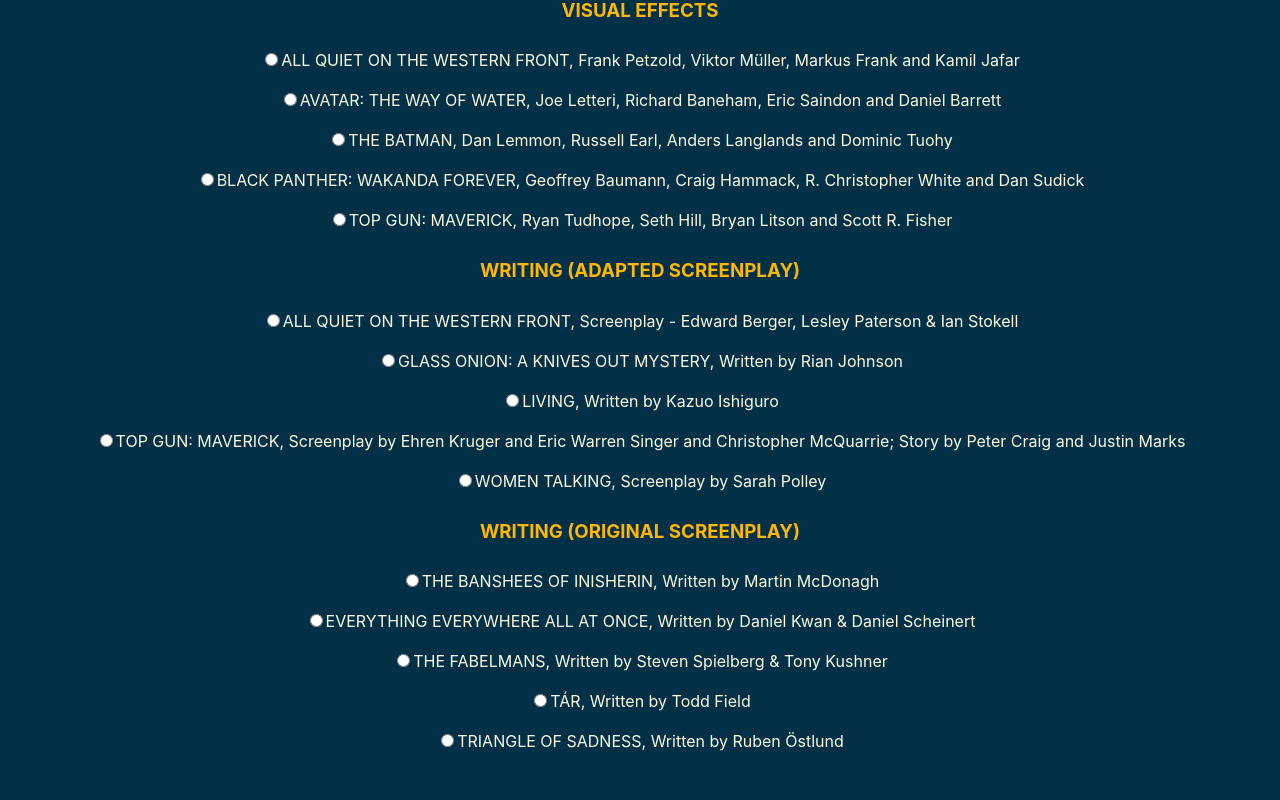
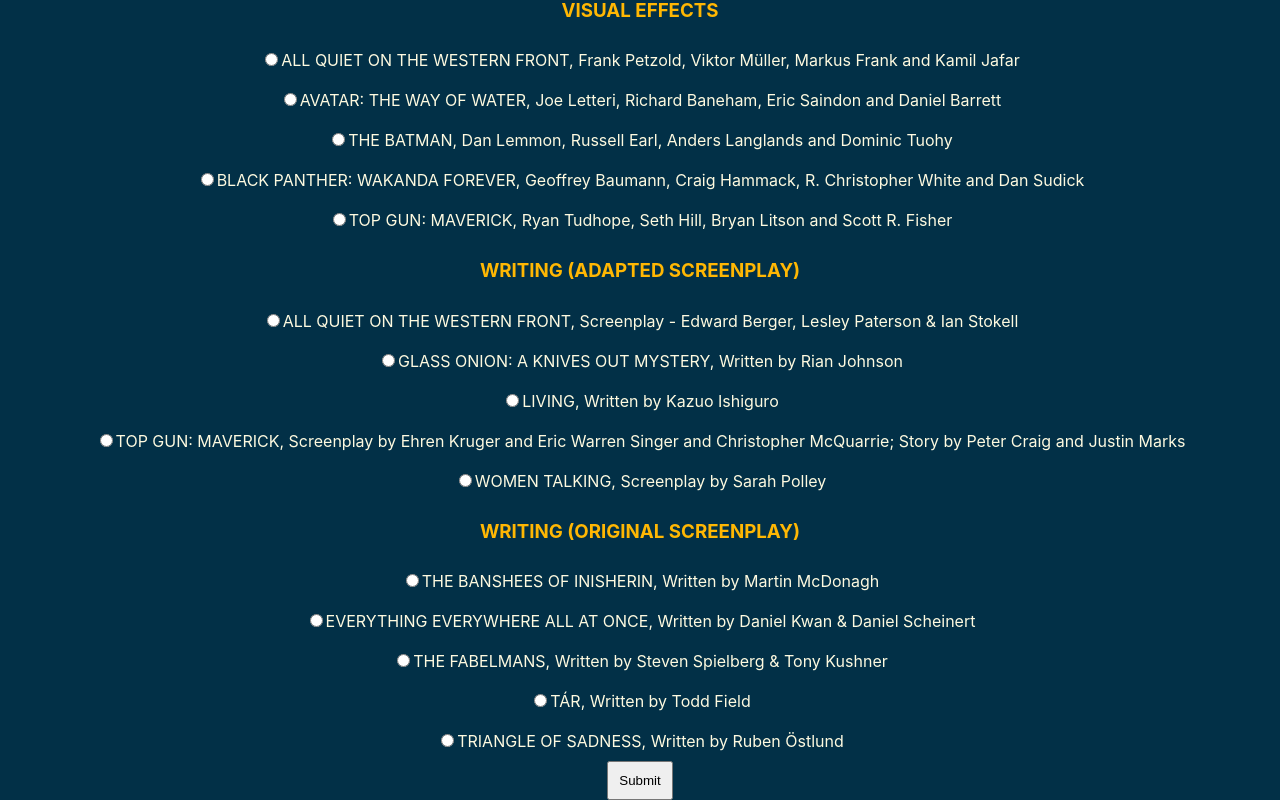
Before and after one commit to DanielBarragan96/oscares-js, a React (Create React App) app: page / in a window 1280 px wide. Shown: the part 5746-6546 px from the top of the page. Before the commit the page ends 6507 px from the top, so only its background shows below. Built offline with nearby package versions, Linux system fonts and the light colour scheme.

Commit message:
implementing results table and storetime on submit

```diff
--- a/src/App.js
+++ b/src/App.js
@@ -3,12 +3,46 @@
 import oscar from "./oscar.png";
 
 import nominations from "./nominations.json";
+import { useState } from "react";
 
 function App() {
+  let [submitted, setSubmitted] = useState(
+    localStorage.getItem("submitted") !== null
+  );
+
+  function submitVote() {
+    setSubmitted(true);
+    let newDate = new Date();
+    localStorage.setItem("submitted", newDate);
+    window.scrollTo(0, 0);
+    window.location.reload(true);
+  }
+
   return (
     <div className="App">
       <img src={oscar} alt="oscar" />
       <h1>95th Academy Awards</h1>
+      {submitted ? (
+        <>
+          <table key={submitted}>
+            <tbody>
+              {nominations.map((nomination, i) => (
+                <tr key={i}>
+                  <td>
+                    <label>{nomination.title}</label>
+                  </td>
+                  <td>
+                    <label>{localStorage.getItem(nomination.title)}</label>
+                  </td>
+                </tr>
+              ))}
+            </tbody>
+          </table>
+          <h4>{localStorage.getItem("submitted")}</h4>
+        </>
+      ) : (
+        <div></div>
+      )}
       {nominations.map((nomination, i) => (
         <Category
           title={nomination.title}
@@ -16,6 +50,7 @@
           key={i}
         />
       ))}
+      <button onClick={submitVote}>Submit</button>
     </div>
   );
 }
```
